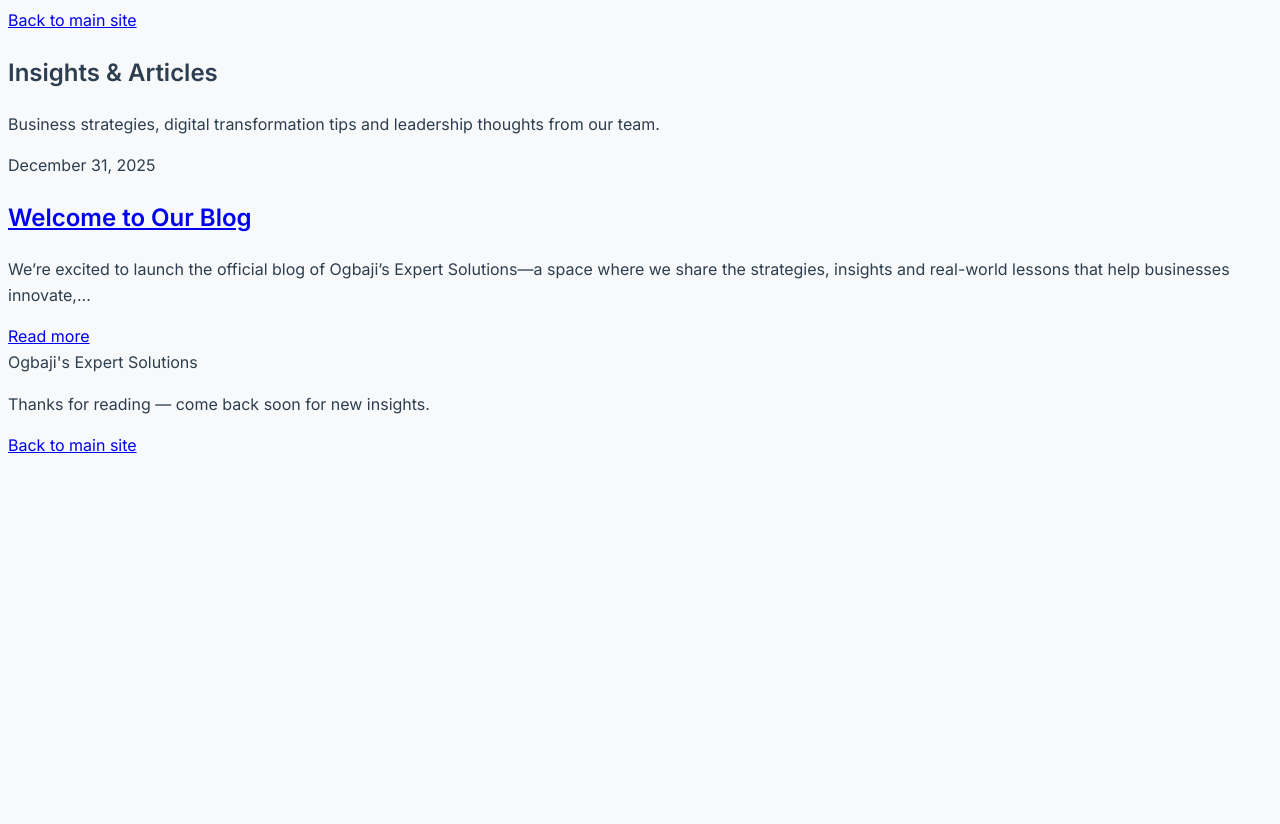
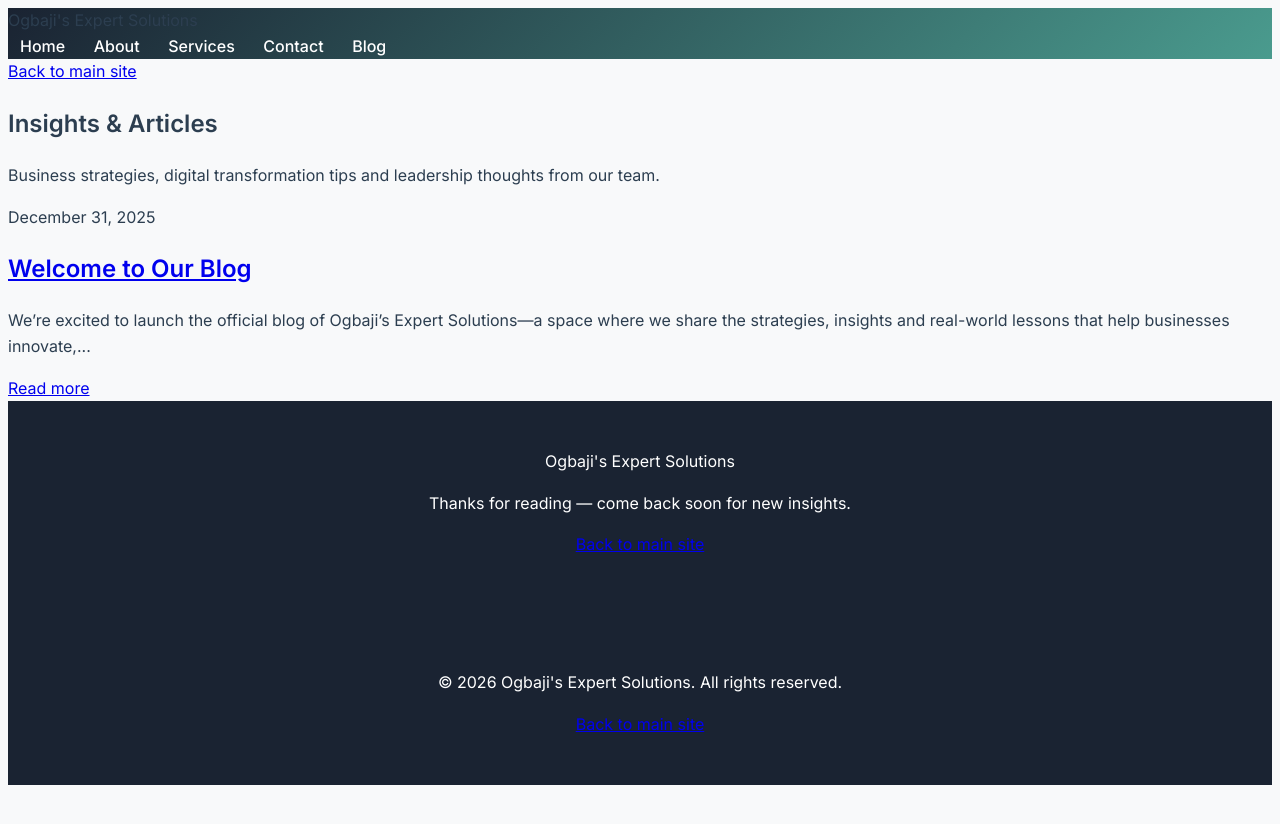
Before and after one commit to OgbajiIsaac1/ogbaji_home_page, a Jekyll site: the page built from blog/index.html, in a window 1280 px wide. Shown: the top 824 px of the page. Built offline with Jekyll 4.4.1, drawn with Linux system fonts in a browser that asks for light colours; the list of posts is cut into pages by our own code.

Commit message:
Enhance default layout with styles and scripts
Added custom styles, fonts, and scripts to enhance the layout.

```diff
--- a/_layouts/default.html
+++ b/_layouts/default.html
@@ -4,23 +4,56 @@
   <meta charset="UTF-8">
   <meta name="viewport" content="width=device-width, initial-scale=1.0">
   <title>{% if page.title %}{{ page.title }}{% else %}{{ site.title }}{% endif %}</title>
-  <!-- Include custom head additions -->
-   {% include head.html %}
+
+  <!-- fonts + custom blog colours -->
+  <link href="https://fonts.googleapis.com/css2?family=Inter:wght@300;400;500;600&family=Playfair+Display:wght@700&display=swap" rel="stylesheet">
+  <link rel="stylesheet" href="{{ '/assets/css/blog.css' | relative_url }}">
+  <script src="https://cdnjs.cloudflare.com/ajax/libs/animejs/3.2.1/anime.min.js"></script>
+  <style>
+    :root{--navy:#1a2332;--gold:#d4af37;--accent:#4a9b8e;--light:#f8f9fa;--charcoal:#2c3e50}
+    body{font-family:'Inter',sans-serif;background:var(--light);color:var(--charcoal)}
+    header{background:linear-gradient(135deg,var(--navy),var(--accent))}
+    nav a{color:#fff;text-decoration:none;font-weight:500;margin:0 .75rem;transition:color .3s}
+    nav a:hover,nav a.active{color:var(--gold)}
+    footer{background:var(--navy);color:#fff;text-align:center;padding:3rem 1rem}
+    .reveal{opacity:0;transform:translateY(30px)}
+  </style>
 </head>
+
 <body>
-  <header>
-    <!-- Your header content here -->
-    <nav>
-      <!-- Your navigation links here -->
-    </nav>
+  <!-- ======  HEADER / NAV  ====== -->
+  <header class="shadow-lg">
+    <div class="max-w-7xl mx-auto px-4 flex justify-between items-center h-16">
+      <div class="text-2xl font-display font-bold text-white">
+        Ogbaji's <span class="text-gold">Expert Solutions</span>
+      </div>
+      <nav>
+        <a href="{{ '/' | relative_url }}"           class="{{ page.url | relative_url }} == '/' ? 'active' : ''" >Home</a>
+        <a href="{{ '/about.html' | relative_url }}" class="{{ page.url | relative_url }} == '/about.html' ? 'active' : ''" >About</a>
+        <a href="{{ '/services.html' | relative_url }}" class="{{ page.url | relative_url }} == '/services.html' ? 'active' : ''" >Services</a>
+        <a href="{{ '/contact.html' | relative_url }}" class="{{ page.url | relative_url }} == '/contact.html' ? 'active' : ''" >Contact</a>
+        <a href="{{ '/blog/' | relative_url }}"      class="{{ page.url | relative_url }} == '/blog/' ? 'active' : ''" >Blog</a>
+      </nav>
+    </div>
   </header>
 
-  <main>
+  <!-- ======  PAGE CONTENT  ====== -->
+  <main class="min-h-screen">
     {{ content }}
   </main>
 
+  <!-- ======  FOOTER  ====== -->
   <footer>
-    <!-- Your footer content here -->
+    <div class="max-w-4xl mx-auto">
+      <p class="mb-2">© <span id="yr"></span> Ogbaji's Expert Solutions. All rights reserved.</p>
+      <a href="{{ '/' | relative_url }}" class="text-gold hover:underline">Back to main site</a>
+    </div>
   </footer>
+
+  <script>
+    // footer year + reveal animations
+    document.getElementById('yr').textContent = new Date().getFullYear();
+    anime({targets:'.reveal',opacity:[0,1],translateY:[30,0],delay:anime.stagger(100),duration:700,easing:'easeOutQuad'});
+  </script>
 </body>
 </html>
```
